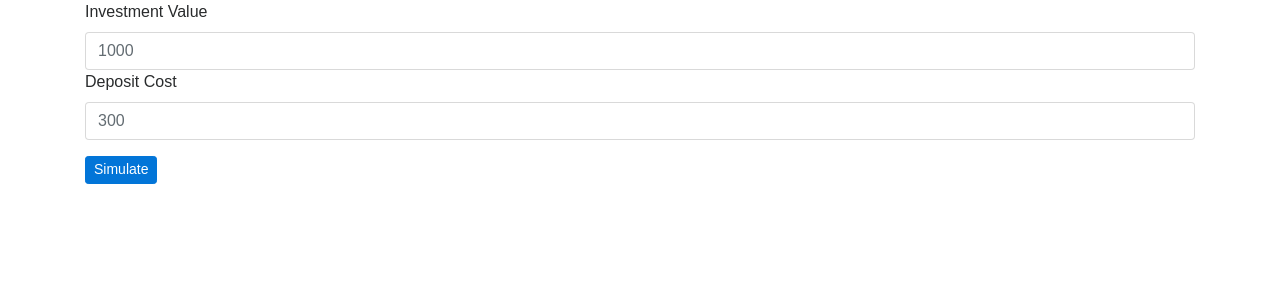
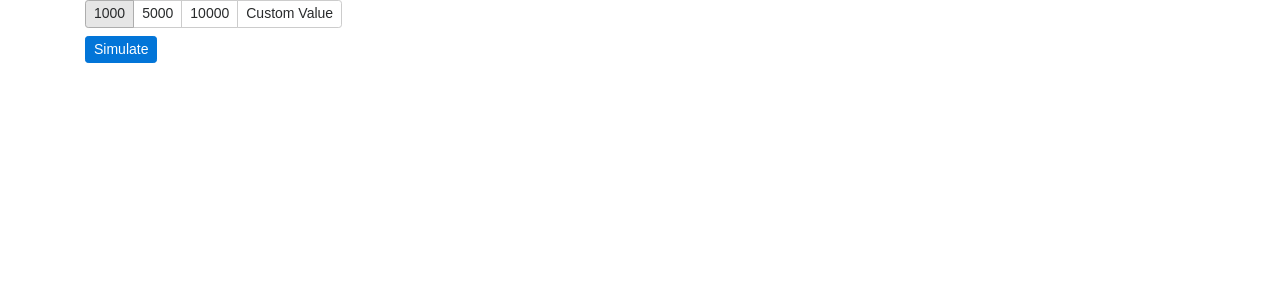
Before and after one commit to Israel-Josmar/crypto-arb, a React (Create React App) app: page / in a window 1280 px wide. Shown: the top 300 px of the page. Built offline with nearby package versions, Linux system fonts and the light colour scheme.

Commit message:
add radio buttons

```diff
--- a/public/index.html
+++ b/public/index.html
@@ -37,5 +37,7 @@
       To begin the development, run `npm start` or `yarn start`.
       To create a production bundle, use `npm run build` or `yarn build`.
     -->
+    <script src="https://code.jquery.com/jquery-3.2.1.slim.min.js" integrity="sha384-KJ3o2DKtIkvYIK3UENzmM7KCkRr/rE9/Qpg6aAZGJwFDMVNA/GpGFF93hXpG5KkN" crossorigin="anonymous"></script>
+    <script src="https://maxcdn.bootstrapcdn.com/bootstrap/4.0.0/js/bootstrap.min.js" integrity="sha384-JZR6Spejh4U02d8jOt6vLEHfe/JQGiRRSQQxSfFWpi1MquVdAyjUar5+76PVCmYl" crossorigin="anonymous"></script>
   </body>
 </html>
--- a/src/view/dashboard.js
+++ b/src/view/dashboard.js
@@ -1,19 +1,56 @@
 import React from 'react'
 
 class InvestmentForm extends React.Component {
+  constructor(props) {
+    super(props)
+    this.state = {
+      hidden: true,
+    }
+    this.handleClick = this.handleClick.bind(this)
+  }
+  handleClick(e) {
+    const hidden = (e.target.id === 'customLabel') ? !this.state.hidden : true
+    this.setState({
+      hidden: hidden,
+    })
+  }
   render() {
     return (
       <form onSubmit={this.props.handleSubmit}>
         <div className="form-row">
           <div className="col-auto">
-            <div className="form-group">
-              <label htmlFor="value">Investment Value</label>
-              <input type="number" value={this.props.value} onChange={this.props.handleChange} className="form-control" id="value" name="value" placeholder="1000" />
-              <label htmlFor="cost">Deposit Cost</label>
-              <input type="number" value={this.props.cost} onChange={this.props.handleChange} className="form-control" id="cost" name="cost" placeholder="300" />
+            <div className="btn-group btn-group-toggle" data-toggle="buttons">
+              <label className="btn btn-secondary btn-sm border active" onClick={this.handleClick}>
+                <input type="radio" name="options" id="1000" /> 1000
+              </label>
+              <label className="btn btn-secondary btn-sm border" onClick={this.handleClick}>
+                <input type="radio" name="options" id="5000"  /> 5000
+              </label>
+              <label className="btn btn-secondary btn-sm border" onClick={this.handleClick}>
+                <input type="radio" name="options" id="10000" /> 10000
+              </label>
+              <label id="customLabel" className="btn btn-secondary btn-sm border" onClick={this.handleClick}>
+                <input type="radio" name="options" id="custom" />Custom Value
+              </label>
             </div>
+            {this.state.hidden ? (
+              ''
+            ) : (
+              <div className="form-row">
+
+                <div className="col-auto">
+                  <div className="form-group">
+                    <label htmlFor="value">Investment Value</label>
+                    <input type="number" value={this.props.value} onChange={this.props.handleChange} className="form-control" id="value" name="value" placeholder="1000" />
+                    <label htmlFor="cost">Deposit Cost</label>
+                    <input type="number" value={this.props.cost} onChange={this.props.handleChange} className="form-control" id="cost" name="cost" placeholder="300" />
+                  </div>
+                </div>
+              </div>
+            )}
           </div>
         </div>
+
         <Button className="btn btn-primary btn-sm" value="Simulate" />
       </form>
     )
```
